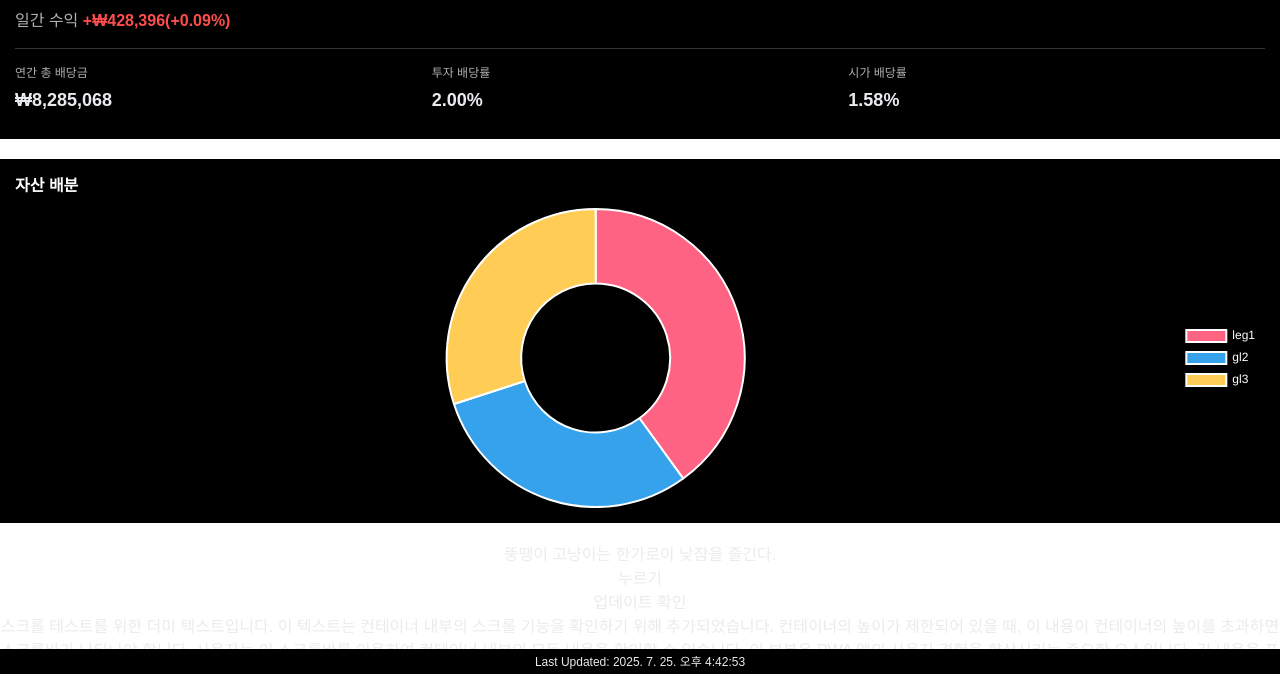
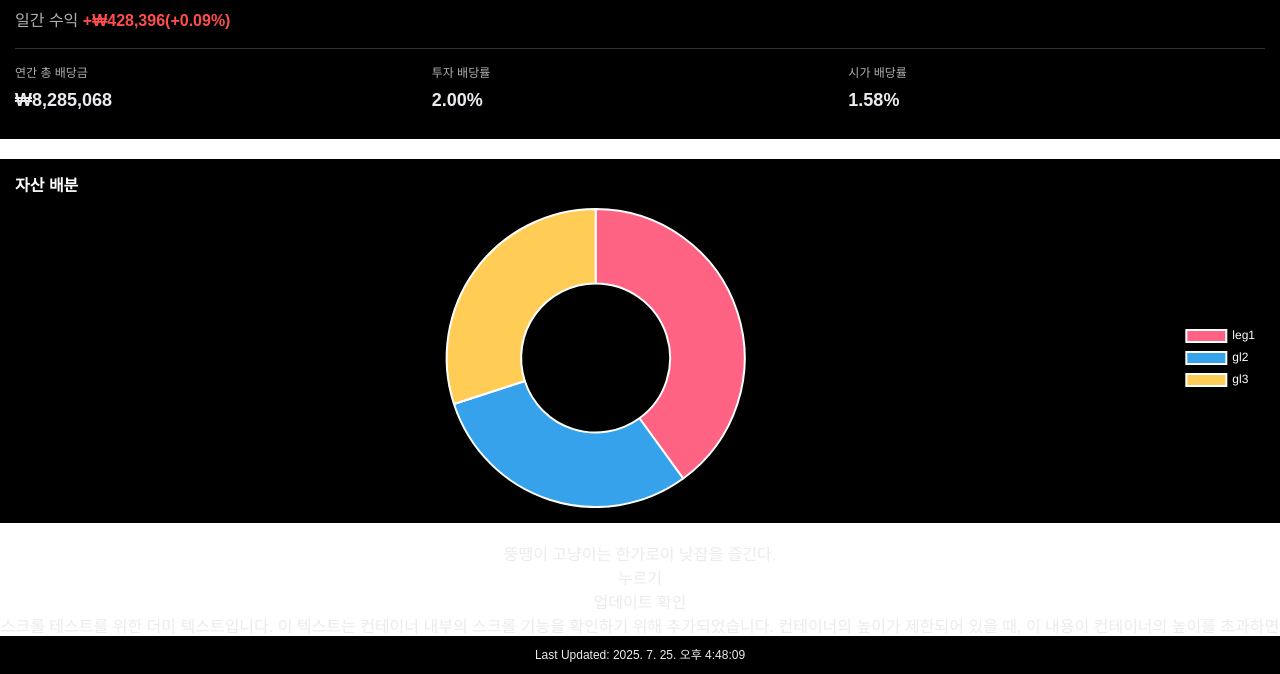
Before and after one commit to nownie/FatCat, a website: page index.html in a window 1280 px wide. Shown: the part 126-800 px from the top of the page. Drawn offline with nearby package versions, Linux system fonts and the light colour scheme.

Commit message:
"modified_last_updated"

```diff
--- a/index.html
+++ b/index.html
@@ -73,6 +73,6 @@
     <p>다섯 번째 단락입니다. 스크롤 테스트를 위한 마지막 단락입니다. 이 모든 텍스트가 컨테이너 내에서 스크롤되어야 합니다.</p>
   </div>
 
-  <div class="footer" id="footer-last-updated">Last Updated: 2025. 7. 25. 오후 4:42:53
+  <div class="footer" id="footer-last-updated">Last Updated: 2025. 7. 25. 오후 4:48:09</div>
 </body>
 </html>
--- a/last-updated.js
+++ b/last-updated.js
@@ -9,7 +9,7 @@ try {
     // Get the latest commit time
     const gitCommitTime = execSync('git log -1 --format=%aI').toString().trim();
     const formattedDate = new Date(gitCommitTime).toLocaleString();
-    const newContent = `Last Updated: ${formattedDate}`;
+    const newContent = `Last Updated: ${formattedDate}</div>`;
 
     // Read the file
     let fileContent = fs.readFileSync(filePath, 'utf8');
--- a/style.css
+++ b/style.css
@@ -46,7 +46,6 @@ body {
 
 .footer {
   width: 100%;
-  height: 25px; /* Fixed height for footer */
   background-color: #000; /* Black background for footer */
   color: #EAEBEE; /* Light grey text color */
   font-size: 12px;
@@ -55,6 +54,7 @@ body {
   display: flex;
   align-items: center;
   justify-content: center;
+  padding: 10px 0; /* Adds 10px of padding to top and bottom */
 }
 
 
```
